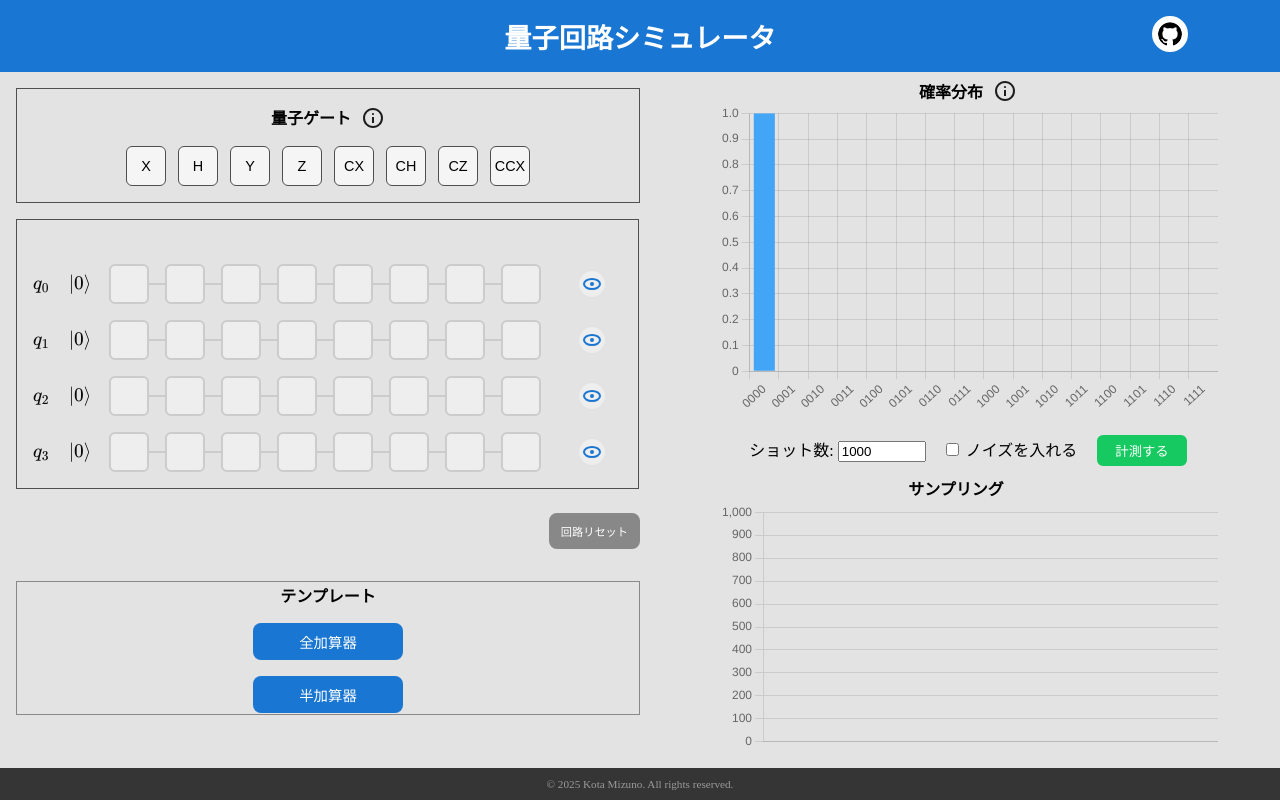
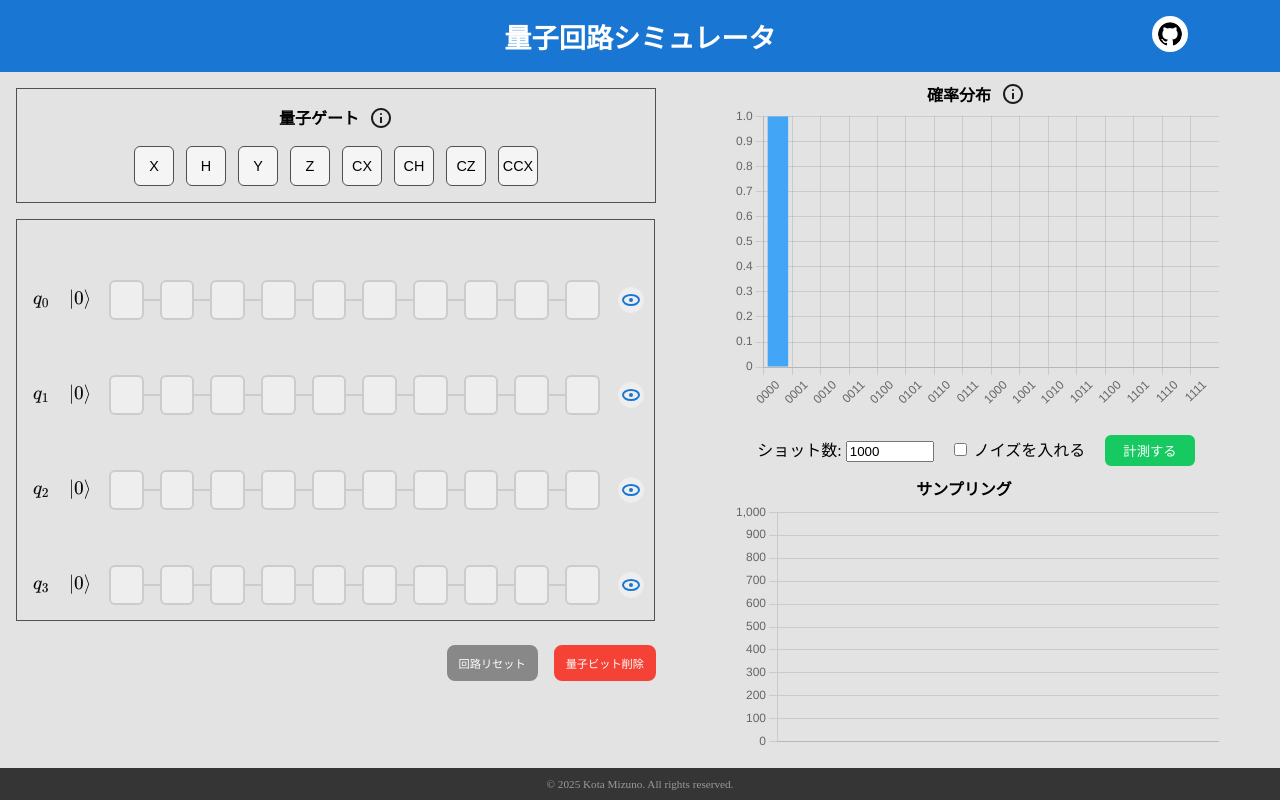
Before and after one commit to kotta-27/nuxt-qc-app, a Nuxt app: page / in a window 1280 px wide. Built offline with nearby package versions, Linux system fonts and the light colour scheme.

Commit message:
[feat]qubits変更を追加

```diff
--- a/components/QuantumCircuit.vue
+++ b/components/QuantumCircuit.vue
@@ -1,5 +1,5 @@
 <template>
-  <div class="circuit-area">
+  <div class="circuit-area" :style="circuitStyle">
     <div class="multi-qubit-gate-message">
       <div v-if="pendingMultiQubitGate" class="pending-multiqubit-message">
         <template v-if="pendingMultiQubitGate.type === 'CCX'">
@@ -12,8 +12,17 @@
         </template>
       </div>
     </div>
+    <!--
+    <div class="qubit-row add-qubit-row">
+      <div class="add-qubit-button-container">
+        <button class="add-qubit-button" @click="emit('add-qubit', 0)">
+          <span class="plus-icon">+</span>
+        </button>
+      </div>
+    </div> -->
 
-    <div v-for="(row, q) in circuitData" :key="q" class="qubit-row">
+    <template v-for="(row, q) in circuitData" :key="q">
+      <div class="qubit-row">
         <span class="qubit-label">
           <KatexLabel :expr="`q_{${q}} \\quad | 0 \\rangle`" />
         </span>
@@ -194,6 +203,28 @@
           <div class="circuit-slot-line"></div>
         </div>
       </div>
+      <!-- 行間の中央に追加ボタン（最後の行以外、かつ8量子ビット未満の場合） -->
+      <div
+        v-if="q < circuitData.length - 1 && props.numQubits < 8"
+        class="add-qubit-between-row"
+        @mouseenter="hoveredRow = q"
+        @mouseleave="hoveredRow = null"
+      >
+        <div
+          class="add-qubit-between-btn-container"
+          :style="{ left: `calc(50% - 12px)` }"
+          v-show="hoveredRow === q"
+        >
+          <div class="add-qubit-between-btn-container-line"></div>
+          <button
+            class="add-qubit-between-btn"
+            @click="emit('add-qubit', q + 1)"
+          >
+            <span class="plus-icon">+</span>
+          </button>
+        </div>
+      </div>
+    </template>
   </div>
 </template>
 
@@ -208,17 +239,23 @@ import type {
   MultiQubitGate,
   InputGate,
 } from "../pages/index.vue";
+import { computed, ref } from "vue";
+
 const props = defineProps<{
   circuitData: GateCell[][];
   pendingMultiQubitGate: MultiQubitGate | null;
   activeQubits: number[];
+  numQubits: number;
 }>();
 const emit = defineEmits([
   "place-gate",
   "remove-gate",
   "select-control-qubit",
   "toggle-qubit-active",
+  "add-qubit",
 ]);
+
+const hoveredRow = ref<number | null>(null);
 
 function isMultiQubitGate(
   gate: any
@@ -317,6 +354,22 @@ function onDrop(q: number, i: number, event: DragEvent) {
   const gate = event.dataTransfer!.getData("text/plain");
   emit("place-gate", { qubit: q, slot: i, gate });
 }
+
+// 量子ビット数に応じたスタイルを計算
+const circuitStyle = computed(() => {
+  // circuit-areaの高さを量子ビット数で割って、各スロットのサイズを計算
+  const baseHeight = 400; // circuit-areaの基本高さ
+  const slotHeight = Math.floor(baseHeight / props.numQubits);
+  const slotSize = Math.min(slotHeight - 16, 36); // 最大36px、マージン16pxを考慮
+
+  return {
+    "--multi-qubit-gate-message-height": props.numQubits > 6 ? "28px" : "36px",
+    "--slot-size": `${slotSize}px`,
+    "--slot-margin": props.numQubits > 6 ? "4px" : "8px",
+    "--font-size": props.numQubits > 6 ? "0.9rem" : "1.1rem",
+    "--circuit-area-height": `${baseHeight}px`,
+  };
+});
 </script>
 
 <style scoped>
@@ -325,11 +378,15 @@ function onDrop(q: number, i: number, event: DragEvent) {
   border: 1px solid #515050;
   padding-left: 16px;
   margin-bottom: 24px;
+  height: var(--circuit-area-height);
+  display: flex;
+  flex-direction: column;
 }
 .qubit-row {
   display: flex;
   align-items: center;
-  margin-bottom: 16px;
+  flex: 1;
+  min-height: 0; /* フレックスボックスでの均等分配のために必要 */
 }
 .qubit-label {
   width: 60px;
@@ -346,9 +403,9 @@ function onDrop(q: number, i: number, event: DragEvent) {
 .circuit-slot {
   display: inline-block;
   z-index: 1;
-  width: 36px;
-  height: 36px;
-  margin: 0 8px;
+  width: var(--slot-size);
+  height: var(--slot-size);
+  margin: 0 var(--slot-margin);
   background: #eee;
   border-radius: 6px;
   border: 2px solid #ccc;
@@ -359,7 +416,7 @@ function onDrop(q: number, i: number, event: DragEvent) {
 }
 .circuit-slot-line {
   position: absolute;
-  width: 80%;
+  width: 85%;
   height: 2px;
   background: #ccc;
   margin: 0 8px;
@@ -372,7 +429,7 @@ function onDrop(q: number, i: number, event: DragEvent) {
 .gate-in-slot {
   font-weight: bold;
   color: #1976d2;
-  font-size: 1.1rem;
+  font-size: var(--font-size);
 }
 .gate-in-slot:hover {
   cursor: grab;
@@ -392,15 +449,13 @@ function onDrop(q: number, i: number, event: DragEvent) {
   z-index: 1;
 }
 .cx-target-x {
-  width: 18px;
-  height: 18px;
+  width: calc(var(--slot-size) * 0.5);
+  height: calc(var(--slot-size) * 0.5);
   color: #1976d2;
   font-weight: bold;
-  font-size: 1.1rem;
-  /* background: #6bb6ff; */
+  font-size: var(--font-size);
   border-radius: 50%;
   margin: 0 auto;
-  /* border: 2px solid #1976d2; */
   display: flex;
   align-items: center;
   justify-content: center;
@@ -423,7 +478,7 @@ function onDrop(q: number, i: number, event: DragEvent) {
 }
 
 .multi-qubit-gate-message {
-  height: 36px;
+  height: var(--multi-qubit-gate-message-height);
   display: flex;
   align-items: center;
   justify-content: center;
@@ -437,7 +492,7 @@ function onDrop(q: number, i: number, event: DragEvent) {
   background: #eee;
   border: 1px solid #eee;
   border-radius: 50%;
-  margin-left: 30px;
+  margin: 0 10px;
   cursor: pointer;
   padding: 0;
   vertical-align: middle;
@@ -457,4 +512,110 @@ function onDrop(q: number, i: number, event: DragEvent) {
   background: #baffc8 !important;
   border: 2px solid #2bdb57 !important;
 }
+
+.add-qubit-row {
+  height: 24px;
+  min-height: 24px;
+  margin-bottom: 8px;
+}
+
+.add-qubit-button-container {
+  width: 60px;
+  display: flex;
+  justify-content: center;
+  align-items: center;
+  opacity: 0;
+  transition: opacity 0.2s;
+}
+
+.qubit-row:hover .add-qubit-button-container,
+.add-qubit-row:hover .add-qubit-button-container {
+  opacity: 1;
+}
+
+.add-qubit-button {
+  width: 24px;
+  height: 24px;
+  border-radius: 50%;
+  border: 2px solid #1976d2;
+  background: #fff;
+  color: #1976d2;
+  display: flex;
+  align-items: center;
+  justify-content: center;
+  cursor: pointer;
+  transition: all 0.2s;
+  padding: 0;
+  font-size: 1.2rem;
+  line-height: 1;
+}
+
+.add-qubit-button:hover {
+  background: #1976d2;
+  color: #fff;
+  transform: scale(1.1);
+}
+
+.add-qubit-button:active {
+  transform: scale(0.95);
+}
+
+.plus-icon {
+  display: inline-block;
+  margin-top: -2px;
+}
+
+.add-qubit-between-row {
+  height: 24px;
+  width: 100%;
+  position: relative;
+  display: flex;
+  align-items: center;
+  justify-content: center;
+}
+.add-qubit-between-btn-container {
+  display: flex;
+  position: absolute;
+  top: 0;
+  left: 0;
+  transform: translateX(-50%);
+  align-items: center;
+  justify-content: center;
+  width: 100%;
+  opacity: 0;
+  transition: opacity 0.2s;
+}
+.add-qubit-between-row:hover .add-qubit-between-btn-container {
+  height: 36px;
+  opacity: 1;
+}
+.add-qubit-between-btn-container-line {
+  position: absolute;
+  top: 50%;
+  left: 0;
+  width: 100%;
+  height: 1px;
+  background: #1976d2;
+}
+.add-qubit-between-btn {
+  z-index: 100;
+  width: 24px;
+  height: 24px;
+  border-radius: 50%;
+  border: 2px solid #1976d2;
+  background: #fff;
+  color: #1976d2;
+  display: flex;
+  align-items: center;
+  justify-content: center;
+  cursor: pointer;
+  transition: all 0.2s;
+  padding: 0;
+  font-size: 1.4rem;
+}
+.add-qubit-between-btn:hover {
+  background: #1976d2;
+  color: #fff;
+  transform: scale(1.1);
+}
 </style>
--- a/components/QuantumResultChart.vue
+++ b/components/QuantumResultChart.vue
@@ -12,7 +12,7 @@
       <div v-if="showTooltip" class="chart-tooltip-content">
         <div class="chart-tooltip-content-item">
           ビットは
-          <KatexLabel :expr="`q_3 q_2 q_1 q_0`" fontSize="0.8rem" />
+          <KatexLabel :expr="`q_n q_{n-1} ... q_1 q_0`" fontSize="0.8rem" />
           の順で表記します。
         </div>
       </div>
--- a/pages/index.vue
+++ b/pages/index.vue
@@ -30,11 +30,19 @@
           @select-control-qubit="selectControlQubit"
           :activeQubits="activeQubits"
           @toggle-qubit-active="toggleQubitActive"
+          :numQubits="numQubits"
+          @add-qubit="addQubitAt"
         />
         <div class="btn-row">
           <button class="reset-btn" @click="resetCircuit">回路リセット</button>
+          <!-- <button class="qubit-btn add" @click="addQubitAt(numQubits)">
+            量子ビット追加
+          </button> -->
+          <button class="qubit-btn remove" @click="removeQubit">
+            量子ビット削除
+          </button>
         </div>
-        <div class="btn-template-container">
+        <!-- <div class="btn-template-container">
           <div class="btn-template-title">テンプレート</div>
           <button class="calc-btn" @click="setFullAdderTemplate">
             全加算器
@@ -42,7 +50,7 @@
           <button class="calc-btn" @click="setHalfAdderTemplate">
             半加算器
           </button>
-        </div>
+        </div> -->
       </div>
       <div class="right-container">
         <div class="probability-distribution-container">
@@ -92,12 +100,14 @@ import QuantumSampleHistogram from "~/components/QuantumSampleHistogram.vue";
 import { simulateQuantumCircuit } from "~/utils/quantumSimulator";
 import type { ProbabilityMap } from "~/utils/quantumSimulator";
 
-const NUM_QUBITS = 4;
-const NUM_SLOTS = 8;
+const NUM_SLOTS = 10;
+
+// 量子ビット数を動的に変更可能に
+const numQubits = ref(4);
 
 // アクティブなqubitインデックス配列
 const activeQubits = ref<number[]>(
-  Array.from({ length: NUM_QUBITS }, (_, i) => i)
+  Array.from({ length: numQubits.value }, (_, i) => i)
 );
 
 function toggleQubitActive(q: number) {
@@ -106,6 +116,31 @@ function toggleQubitActive(q: number) {
   } else {
     activeQubits.value = [...activeQubits.value, q].sort((a, b) => a - b);
   }
+}
+
+// 量子ビットを指定した位置に追加する関数
+function addQubitAt(position: number) {
+  if (numQubits.value >= 8) return; // 最大8量子ビットまで
+  numQubits.value++;
+  // 新しい量子ビットをアクティブに追加
+  activeQubits.value = [...activeQubits.value, numQubits.value - 1].sort(
+    (a, b) => a - b
+  );
+  // 回路データを更新
+  const newData = circuitData.value.map((row) => [...row]);
+  newData.splice(position, 0, Array(NUM_SLOTS).fill(null));
+  circuitData.value = newData;
+}
+
+// 量子ビットを削除する関数
+function removeQubit() {
+  if (numQubits.value <= 1) return; // 最低1つの量子ビットは必要
+  numQubits.value--;
+  // 削除された量子ビットをアクティブから除外
+  activeQubits.value = activeQubits.value.filter((q) => q < numQubits.value);
+  // 回路データを更新
+  const newData = circuitData.value.slice(0, -1);
+  circuitData.value = newData;
 }
 
 export type MultiQubitGate =
@@ -134,7 +169,9 @@ export type GateCell =
   | InputGate;
 
 function createEmptyCircuit(): GateCell[][] {
-  return Array.from({ length: NUM_QUBITS }, () => Array(NUM_SLOTS).fill(null));
+  return Array.from({ length: numQubits.value }, () =>
+    Array(NUM_SLOTS).fill(null)
+  );
 }
 
 const circuitData = ref<GateCell[][]>(createEmptyCircuit());
@@ -283,7 +320,7 @@ function removeGate(
 
 function resetCircuit() {
   circuitData.value = createEmptyCircuit();
-  activeQubits.value = [0, 1, 2, 3];
+  activeQubits.value = Array.from({ length: numQubits.value }, (_, i) => i);
   pendingMultiQubitGate.value = null;
 }
 
@@ -568,4 +605,37 @@ function setHalfAdderTemplate() {
 .measure-btn:active {
   transform: scale(0.98);
 }
+.qubit-btn {
+  padding: 8px 10px;
+  font-size: 0.7rem;
+  border-radius: 8px;
+  border: none;
+  color: #fff;
+  cursor: pointer;
+  transition: background 0.2s;
+}
+
+.qubit-btn.add {
+  background: #4caf50;
+  border: 2px solid #4caf50;
+}
+
+.qubit-btn.remove {
+  background: #f44336;
+  border: 2px solid #f44336;
+}
+
+.qubit-btn.add:hover {
+  background: #388e3c;
+  border: 2px solid #388e3c;
+}
+
+.qubit-btn.remove:hover {
+  background: #d32f2f;
+  border: 2px solid #d32f2f;
+}
+
+.qubit-btn:active {
+  transform: scale(0.98);
+}
 </style>
```
Lines whose indentation alone changed are shown as unchanged.
